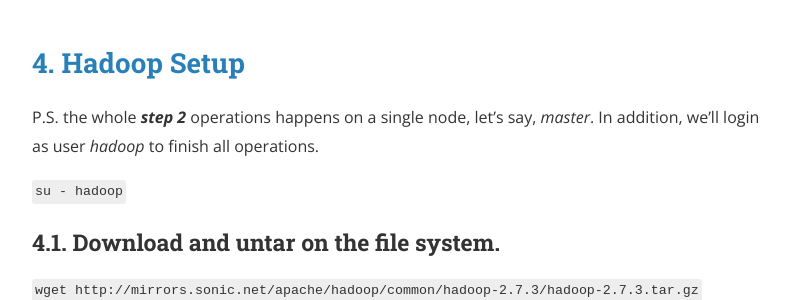
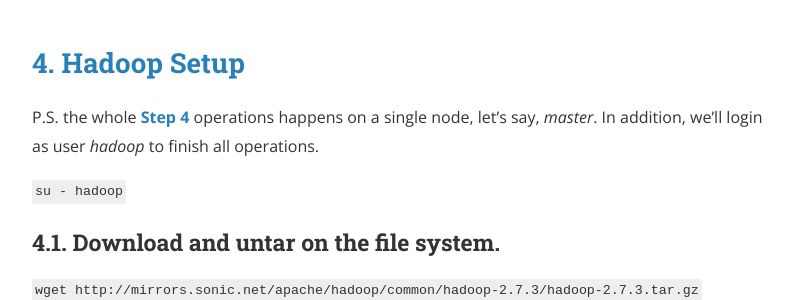
Before and after one commit to unskilledcoder/unskilledcoder.github.io, a Jekyll site: the page built from _posts/2016-12-10-hadoop-cluster-installation-basic-version.markdown, in a window 1280 px wide and 900 px high, scrolled down 3210 px. Shown: the part 154-454 px from the top of the window, without its empty margins (240-1033 px from the left). Built offline with Jekyll 4.4.1, drawn with Linux system fonts in a browser that asks for light colours; nearby versions of some CDN libraries; a style sheet for code colours, icons or effects is not loaded.

Commit message:
correct hadoop article format issue

````diff
--- a/_posts/2016-12-10-hadoop-cluster-installation-basic-version.markdown
+++ b/_posts/2016-12-10-hadoop-cluster-installation-basic-version.markdown
@@ -142,7 +142,7 @@ now you can ssh login to all 3 nodes without passwd, please have a try to check
 
 ## <a name="4">4. Hadoop Setup</a>
 
-P.S. the whole ***step 2*** operations happens on a single node, let's say, *master*. In addition, we'll login as user *hadoop* to finish all operations.
+P.S. the whole **[Step 4](#4)** operations happens on a single node, let's say, *master*. In addition, we'll login as user *hadoop* to finish all operations.
 
 ```bash
 su - hadoop
````
